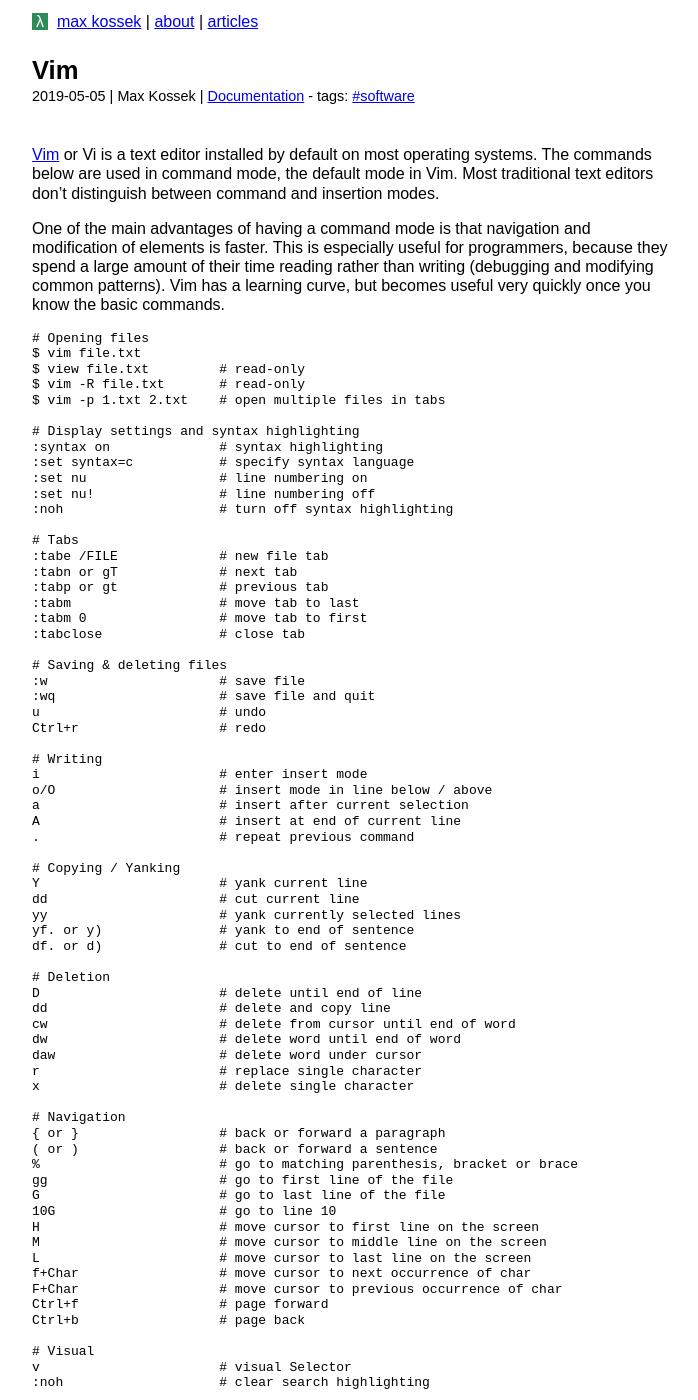
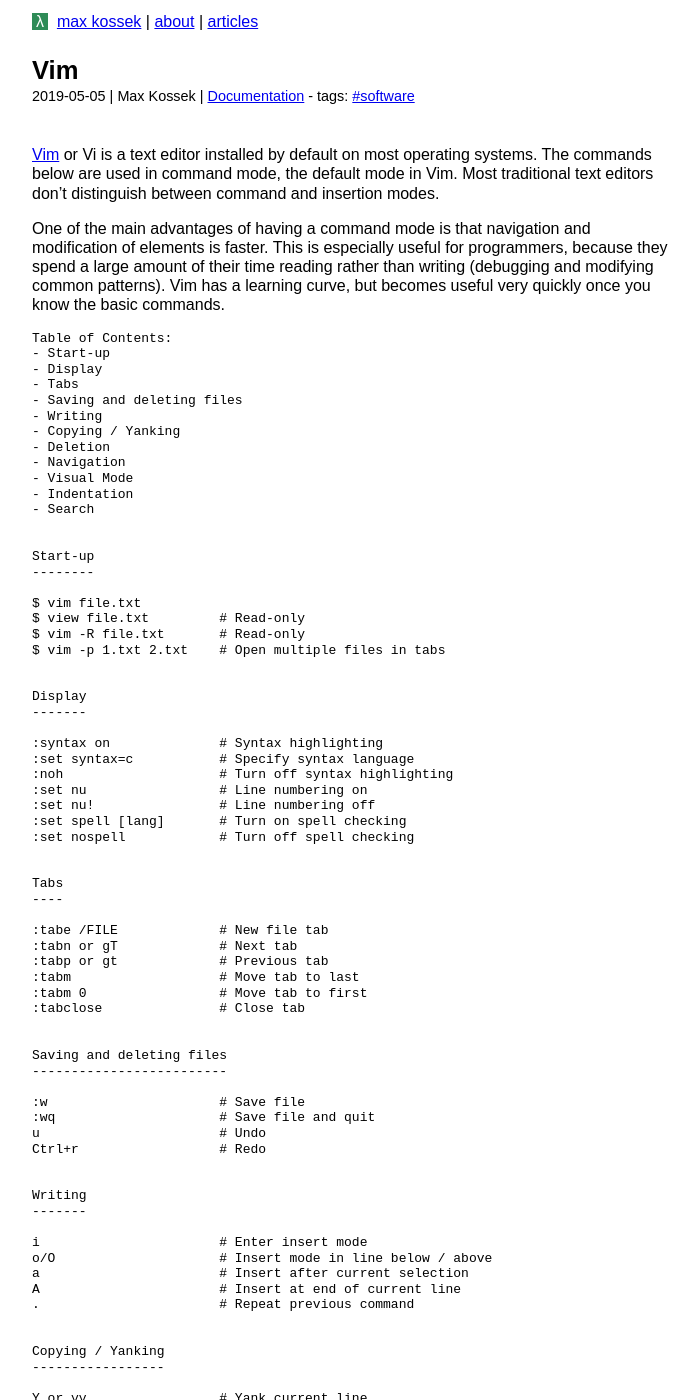
Before and after one commit to maxkossek/maxkossek.github.io, a Jekyll site: the page built from _posts/2019-05-05-vim.md, in a window 1280 px wide and 1400 px high. Shown: the whole window, without its empty margins (288-986 px from the left). Built offline with Jekyll 4.4.1, drawn with Linux system fonts in a browser that asks for light colours; some of the changed text lies outside the part shown.

Commit message:
Add notes for the first part of OSTEP

````diff
--- a/_posts/2019-05-05-vim.md
+++ b/_posts/2019-05-05-vim.md
@@ -7,7 +7,7 @@
 author: "Max Kossek"
 description: List of essential commands used in the Vim Text Editor.
 sitemap:
-    lastmod: 2019-10-26
+    lastmod: 2019-11-06
 ---
 
 <a href="https://www.vim.org/" target="_blank" rel="noopener">Vim</a> or Vi is a text editor installed by default on most operating systems. The commands below are used in command mode, the default mode in Vim. Most traditional text editors don't distinguish between command and insertion modes.
@@ -15,85 +15,144 @@
 One of the main advantages of having a command mode is that navigation and modification of elements is faster. This is especially useful for programmers, because they spend a large amount of their time reading rather than writing (debugging and modifying common patterns). Vim has a learning curve, but becomes useful very quickly once you know the basic commands.
 
 ```
-# Opening files
+Table of Contents:
+- Start-up
+- Display
+- Tabs
+- Saving and deleting files
+- Writing
+- Copying / Yanking
+- Deletion
+- Navigation
+- Visual Mode
+- Indentation
+- Search
+
+
+Start-up
+--------
+
 $ vim file.txt
-$ view file.txt		# read-only
-$ vim -R file.txt	# read-only
-$ vim -p 1.txt 2.txt	# open multiple files in tabs
+$ view file.txt		# Read-only
+$ vim -R file.txt	# Read-only
+$ vim -p 1.txt 2.txt	# Open multiple files in tabs
 
-# Display settings and syntax highlighting
-:syntax on		# syntax highlighting
-:set syntax=c		# specify syntax language
-:set nu			# line numbering on
-:set nu!		# line numbering off
-:noh			# turn off syntax highlighting
 
-# Tabs
-:tabe /FILE		# new file tab
-:tabn or gT		# next tab
-:tabp or gt		# previous tab
-:tabm			# move tab to last
-:tabm 0			# move tab to first
-:tabclose		# close tab
+Display
+-------
 
-# Saving & deleting files
-:w			# save file
-:wq			# save file and quit
-u			# undo
-Ctrl+r			# redo
+:syntax on		# Syntax highlighting
+:set syntax=c		# Specify syntax language
+:noh			# Turn off syntax highlighting
+:set nu			# Line numbering on
+:set nu!		# Line numbering off
+:set spell [lang]	# Turn on spell checking
+:set nospell		# Turn off spell checking
 
-# Writing
-i			# enter insert mode
-o/O			# insert mode in line below / above
-a			# insert after current selection
-A			# insert at end of current line
-.			# repeat previous command
 
-# Copying / Yanking
-Y			# yank current line
-dd			# cut current line
-yy			# yank currently selected lines
-yf. or y)		# yank to end of sentence
-df. or d)		# cut to end of sentence
+Tabs
+----
 
-# Deletion
-D			# delete until end of line
-dd			# delete and copy line
-cw			# delete from cursor until end of word
-dw			# delete word until end of word
-daw			# delete word under cursor
-r			# replace single character
-x			# delete single character
+:tabe /FILE		# New file tab
+:tabn or gT		# Next tab
+:tabp or gt		# Previous tab
+:tabm			# Move tab to last
+:tabm 0			# Move tab to first
+:tabclose		# Close tab
 
-# Navigation
-{ or } 			# back or forward a paragraph
-( or )			# back or forward a sentence
-%			# go to matching parenthesis, bracket or brace
-gg			# go to first line of the file
-G			# go to last line of the file
-10G			# go to line 10
-H			# move cursor to first line on the screen
-M			# move cursor to middle line on the screen
-L			# move cursor to last line on the screen
-f+Char			# move cursor to next occurrence of char
-F+Char			# move cursor to previous occurrence of char
-Ctrl+f			# page forward
-Ctrl+b			# page back
 
-# Visual
-v			# visual Selector
-:noh			# clear search highlighting
+Saving and deleting files
+-------------------------
 
-# Indentation
->			# indent line
-<			# unindent line
-=			# auto indent line
-gg=G			# auto indent all lines
+:w			# Save file
+:wq			# Save file and quit
+u			# Undo
+Ctrl+r			# Redo
 
-# Search
-/word			# search for "word"
-\c			# remove case sensitivity in search
-* or n			# next occurrence of searched word
-# or N			# previous occurrence of searched word
-:%s/old/new/g		# replace all occurrences of "old" with "new"
+
+Writing
+-------
+
+i			# Enter insert mode
+o/O			# Insert mode in line below / above
+a			# Insert after current selection
+A			# Insert at end of current line
+.			# Repeat previous command
+
+
+Copying / Yanking
+-----------------
+
+Y or yy			# Yank current line
+D or dd			# Cut current line
+yt.			# Yank up to the end of a sentence
+dt.			# Cut up to the end of a sentence
+yf. or y)		# Yank to end of sentence
+df. or d)		# Cut to end of sentence
+
+
+Deletion
+--------
+
+D			# Delete until end of line
+dd			# Delete and copy line
+cw			# Delete from cursor until end of word
+dw			# Delete word until end of word
+daw			# Delete word under cursor
+r			# Replace single character
+x			# Delete single character
+
+
+Navigation
+----------
+
+# Line navigation
+0			# Start of line
+$			# End of line
+gg			# Go to first line of the file
+G			# Go to last line of the file
+10G			# Go to line 10
+H			# Move cursor to first line on the screen
+M			# Move cursor to middle line on the screen
+L			# Move cursor to last line on the screen
+
+# Structure Navigation
+{ or } 			# Back or forward a paragraph
+( or )			# Back or forward a sentence
+%			# Go to matching parenthesis, bracket or brace
+Ctrl+f			# Page forward
+Ctrl+b			# Page back
+
+# Text navigation
+f+Char			# Move cursor to next occurrence of char
+F+Char			# Move cursor to previous occurrence of char
+
+# Misspelled words
+]s or [s		# Next or previous misspelled word
+
+
+Visual
+------
+
+v			# Visual Selector
+:noh			# Clear search highlighting
+
+
+Indentation
+-----------
+>			# Indent line
+<			# Unindent line
+=			# Auto indent line
+gg=G			# Auto indent all lines
+
+
+Search
+------
+
+/word			# Search for "word"
+\c			# Remove case sensitivity in search
+* or n			# Next occurrence of searched word
+# or N			# Previous occurrence of searched word
+:%s/old/new/g		# Replace all occurrences of "old" with "new"
+z=			# View list of alternative spellings
 ```
--- /dev/null
+++ b/_posts/2019-10-20-operating-systems.md
@@ -0,0 +1,115 @@
+---
+layout: post
+title: "Operating Systems: Three easy pieces (Arpaci-Dusseau)"
+date: 2019-10-20
+categories: [book]
+tags: [computer science]
+author: "Max Kossek"
+description: "Book Notes for the book Operating Systems: Three easy pieces by Arpaci-Dusseau"
+sitemap:
+    lastmod: 2019-11-06
+---
+
+### 1 A Dialogue on the Book
+
+
+### 2 Introduction to Operating Systems
+During a program, the processor fetches instructions from memory, and then decodes and executes them.[^book] After each instruction the program counter is incremented. Operating systems are "resource managers", allowing programs to share memory, interact with devices and more. The OS takes a physical resource, and virtualizes it by transforming it into a more general virtual form of itself. Virtualization gives concurrent programs access to devices and their own instructions and data. OS Policies determine the priorities and access rights given to concurrent programs.
+
+Memory is just an array of bytes occupying an address. Both data and instructions are stored in memory. The OS virtualizes memory by giving each process access to it's own private address space. Long lived information is held by hard and solid-state drives. The file system is software that manages persistent data stored in the disk. Files are often shared across different processes. System calls route to the file system, which handles the request and possibly returns an error code. Most file systems use write protocols, such as journaling or copy-on-write, to be able to restore the system to a reasonable state after a failure occurs. The goals of an operating system are:
+1. High performance, by reducing instruction time and memory space requirements.
+2. Protection, by isolating processes from each other.
+3. Reliability, by maximizing up-time and reducing failure cost.
+4. Other goals: energy-efficiency, security, mobility.
+
+
+
+## Part I: Virtualization
+
+### 3 A Dialogue on Virtualization
+
+
+### 4 The Abstraction: The Process
+A process is a running program. With time sharing, the user can run many concurrent processes on a single CPU, because the operating system stops and runs processes as needed. Both instructions and data are stored in memory. The program counter keeps track of which instruction is currently being executed.
+
+To start a process, the OS moves the executable format of a program from disk to main memory. In C programs, the stack holds local variables, function parameters and return addresses. The heap is stores explicitly requested dynamically-allocated data such as by calling `malloc()`. Heap memory space has to be explicitly freed by calling `free()`. In Unix, each process has three open file descriptors: standard input, output and error. The `main()` function is the entry point to start a program.
+
+Processes can be in one of three states: running, ready or blocked. Each process can be described by its machine state: contents in memory, register values and information about I/O. Process lists track the state of each process. The register context holds the register contents of a stopped process in memory.
+
+
+### 5 Interlude: Process API
+Processes have a process identifier or PID (e.g. 27048). In Unix systems, the `fork()` system call creates a new child process from the parent process. Fork creates a copy of the same program. `exec()` transforms the currently running program into a different program. The `wait()` system call halts the parent process until the child process finishes.
+
+The shell is a user program, that displays a prompt, reads in input, calls `fork()` to create a new child process, calls `exec()` to run the command, and then calls `wait()` until the command completes. Command `pipe()` connects the output of one process to an in-kernel pipe (queue). The output of one process is used as input for another process. System call `kill()` sends signals to a process, including directives to pause, die or abort. Keystroke ctrl-c sends a `SIGINT` (interrupt) signal to a process; ctrl-z sends a `SIGTSTP` (stop) signal. Normal users can only control their own processes. The superuser (or root) can control all processes.
+
+
+### 6 Mechanism: Limited Direct Execution
+In the direct execution protocol, the OS allocates memory, loads a program into memory, sets up the stack, clears registers and then hands-off control to the program's main function. After the program returns, the OS frees up memory and removes the program from the process list.
+
+It is important to restrict the operations that a program can perform. Processor modes (such as user mode), are used to restrict what code can do. Kernel mode has no restrictions on operations. With system calls, the kernel can grant programs access to certain functionalities. During a system call, a trap instruction jumps into the kernel and raises the privilege level to kernel mode. After privileged operations are completed (if allowed), the OS calls a return-from-trap instruction.
+
+At boot time, the kernel sets up a trap table which tells the hardware what code to run during exceptions and what addresses a trap can jump to. The hardware remembers these instructions (also called trap handlers) until the machine is next rebooted. User code cannot directly jump to a specific address; instead, a system-call number is assigned to each system call to introduce a level of indirection.
+
+In a cooperative scheduling system, the OS waits for the program to issue a system call to regain back control. This is less than ideal, since programs can get stuck in infinite loops or behave maliciously. Hardware timer devices periodically call an interrupt handler to halt a process. If the OS decides to switch programs, a context switch is executed to save the register values of the current process and restore the register of the upcoming process from the kernel stack. Reboots are useful because they reset the system to a more tested state, reclaiming stale or leaked memory resources.
+
+
+### 7 Scheduling: Introduction
+The turnaround time of a job is the time of completion minus the time of arrival (Tturn = Tcomplete - Tarrive). Most modern schedulers are preemptive, performing context switches to stop one process in order to run another. The response time of a job is the time of arrival subtracted from the time the job was first scheduled (Tresponse = Tfirstrun - Tarrival).
+
+First In, First Out (FIFO) is the most basic algorithm for scheduling. FIFO has a problem with the "convoy effect", wherein a big process slows down the turnaround time of all subsequent smaller processes. Shortest Job First (SJF) runs the shortest job first, then the next shortest, and so on. SJF still has the convoy effect problem if jobs arrive at different time points. Shortest Time-to-Completion First (STCF) schedules the job with the least time left first.
+
+Round-Robin (RR) scheduling switches between jobs, running each for a time slice instead of to completion. The shorter the time slice, the better RR performs under the response time metric. If the time slice is too short, then the costs of context switching outweigh the benefits of reduced response time. RR is one of the worst policies for the turnaround time metric. There's a trade-off between turnaround and response time.
+
+
+### 8 Scheduling: The Multi-Level Feedback Queue
+Multi-level Feedback Queues (MLFQ) learn from the past to predict future behavior. MLFQ's might have a number of distinct queues, each assigned a different priority level. This algorithm assumes a job might be short, if it is then the job will run to completion. If not, then the algorithm slowly moves the job down the priority queue. John Outsterhout's Law: Default parameter values are often left unmodified, hence we must hope that they work well in the field (avoid voodoo constants). Rules for MLFQ:
+1. If Priority(A) > Priority(B), then run A.
+2. If Priority(A) = Priority(B), then run A&B in Round Robin.
+3. When a job enters the system it is placed at the highest priority.
+4. Once a job uses up its time allotment at a given level, its priority is reduced.
+5. After some time period S, move all the jobs in the system to the topmost queue (to avoid starvation).
+
+
+### 9 Scheduling: Proportional Share
+Proportional-share or fair-share schedulers try to guarantee that each job obtains a certain percentage of CPU time. In lottery scheduling, tickets are used to represent the share of a resource that a process should receive. The next process is determined probabilistically by picking a winning ticket. Processes and their ticket amounts can be stored in a sorted linked list. Random approaches have several advantages: (1) avoidance of worst-cases; (2) lightweight and little memory use due to lack of state; (3) fast computation; (4) converge to expected outcomes over time.
+
+Stride scheduling also makes use of tickets, but in a deterministic manner. Each job's stride is inverse to the proportion of it's number of tickets. Every time a process runs we increment it's pass value by it's stride. The scheduler runs the program with the lowest pass value at each cycle.
+
+Completely fair schedulers (CFS) try to evenly divide CPU time among all processes. Each time a process runs, it accumulates virtual run time (vruntime). To decide the next process, the scheduler picks the process with the lowest vruntime. CFS uses Red-Black Trees rather than lists to reduce access time.
+
+
+### 10 Multiprocessor Scheduling (Advanced)
+Multiprocessors allow applications to run in parallel threads. Multi-threaded applications spread work across multiple CPUs and hence run faster. Processors use caches to store frequently accessed data more quickly. Caches are based on the notion of temporal locality (recently used data is likely to be accessed again) and spatial locality (surrounding memory addresses are likely to be accessed). Synchronization or "cache coherence" makes caching with multiple processors much more difficult. Bus snooping is used to monitor the value of a data item in main memory. If the item in main memory changes, then the cache copy is invalidated or updated.
+
+Locking data structures use a mutex to ensure that an item can't be simultaneously be modified by multiple processes. Simple scheduling mechanisms don't make efficient use of cache affinity (the state of caches accumulated over time). Multi-queue multiprocessor scheduling (MQMS) uses multiple queues, such as one for each processor. Multi-queues make use of cache affinity and reduce lock contention, but have a risk of load imbalance.
+
+Migration techniques are used to solve load imbalances. With a work stealing approach, a process occasionally looks at another targets queue to see how full it is. If the target queue is more full than the source queue, then it will migrate one or more jobs. There is trade-off between high overhead and the intended goal of fixing load imbalance.
+
+
+### 11 Summary Dialogue on CPU Virtualization
+
+
+### 12 A Dialogue on Memory Virtualization
+Every address generated by a user program is a virtual address. Virtualization provides ease of use, isolation and protection of memory addresses.
+
+
+### 13 The Abstraction: Address Spaces
+In time sharing, the OS keeps processes in memory while it switches between them. The address space of a process consists of three main parts: program code, the heap and the stack. Program code memory holds program instructions, static data and global variables. The heap contains dynamic data structures such as assigned by `malloc()`. Stack memory contains local variables, arguments to routines and return values of functions. The stack and the heap grow in opposite directions into a space of free memory addresses between them.
+
+By virtualizing memory, the OS can assign certain memory addresses (such as 0) and give the illusion of a very large address space to every process. Memory isolation ensures that a process can't affect the OS or another process.
+
+
+### 14 Interlude: Memory API
+In C, stack memory is allocated and deallocated by the compiler, heap memory is allocated and deallocated by the programmer. `malloc()` takes the amount of bytes to be allocated as input and returns a void pointer. `sizeof()` determines the amount of bytes needed for a given data type or structure. The function `free()` is used to free heap memory; it takes in a pointer returned by `malloc()` as an argument. C does not automatically garbage collect heap memory. Heap memory has to be explicitly freed to avoid memory leaks.
+
+
+### 15 Mechanism: Address Translation
+Address translation means that the hardware transforms each memory address from it's virtual address to a physical address: `physical address = virtual address + base`. Base registers are used to transform virtual addresses into physical registers, and a bounds (or limit) register ensures that memory addresses are confined to the address space. The OS gives an illusion of independent memory, when in reality memory is shared between many programs as the CPU switches between running programs. In terms of program memory, the OS must: find space for the program in address memory, reclaim memory once the program stops, preserve state if a context switch occurs and provide exception handlers.
+
+
+### 16 Segmentation
+
+
+
+
+[^book]: Arpaci-Dusseau, R. H., & Arpaci-Dusseau, A. C. (2018). Operating systems: Three easy pieces. Arpaci-Dusseau Books LLC.
--- a/about.html
+++ b/about.html
@@ -19,7 +19,7 @@
 <tr><td><strong>GPG:</strong></td><td>F5B0 0707 D770 0F53 49D4  F180 DCDA 8B18 CEB1 8A89</td></tr>
 <tr><td><strong>Field:</strong></td><td>Student (Computer Science)</td></tr>
 <tr><td><strong>Location:</strong></td><td>Phoenix, AZ</td></tr>
-<tr><td><strong>Languages:</strong></td><td>C, C++, Python, Perl, Java, Scheme, LISP, HTML, CSS, PHP, Assembly</td></tr>
+<tr><td><strong>Languages:</strong></td><td>C, C++, Python, Perl, Java, Scheme, LISP, HTML, CSS, PHP, mySQL, Assembly</td></tr>
 <tr><td><strong>Tools:</strong></td><td>Macintosh, Vim, Zsh</td></tr>
 <tr><td><strong>Interests:</strong></td><td>Computer Science, Economics, Probability & Statistics, Philosophy, Music, Weightlifting, Baseball</td></tr>
 </table>
````
